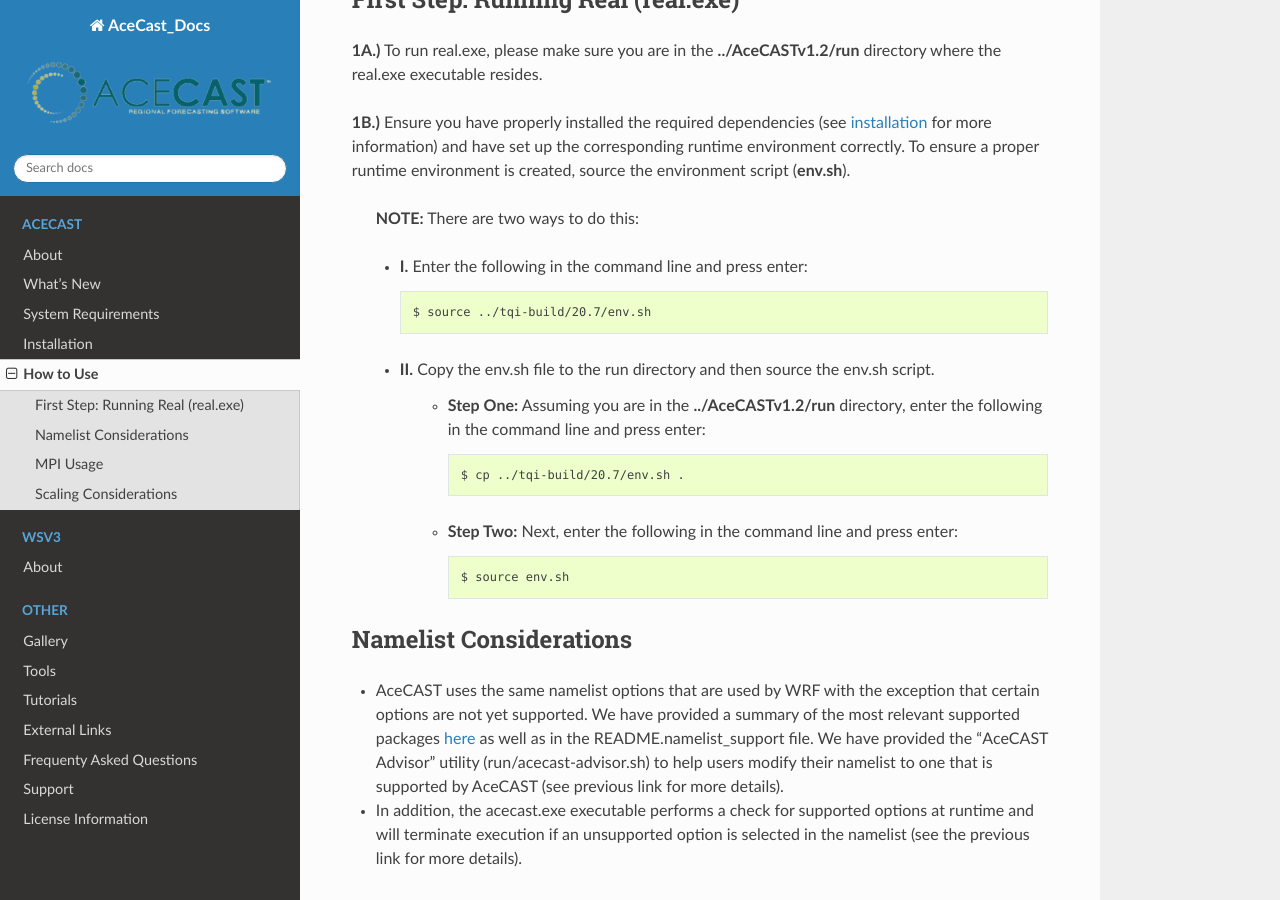
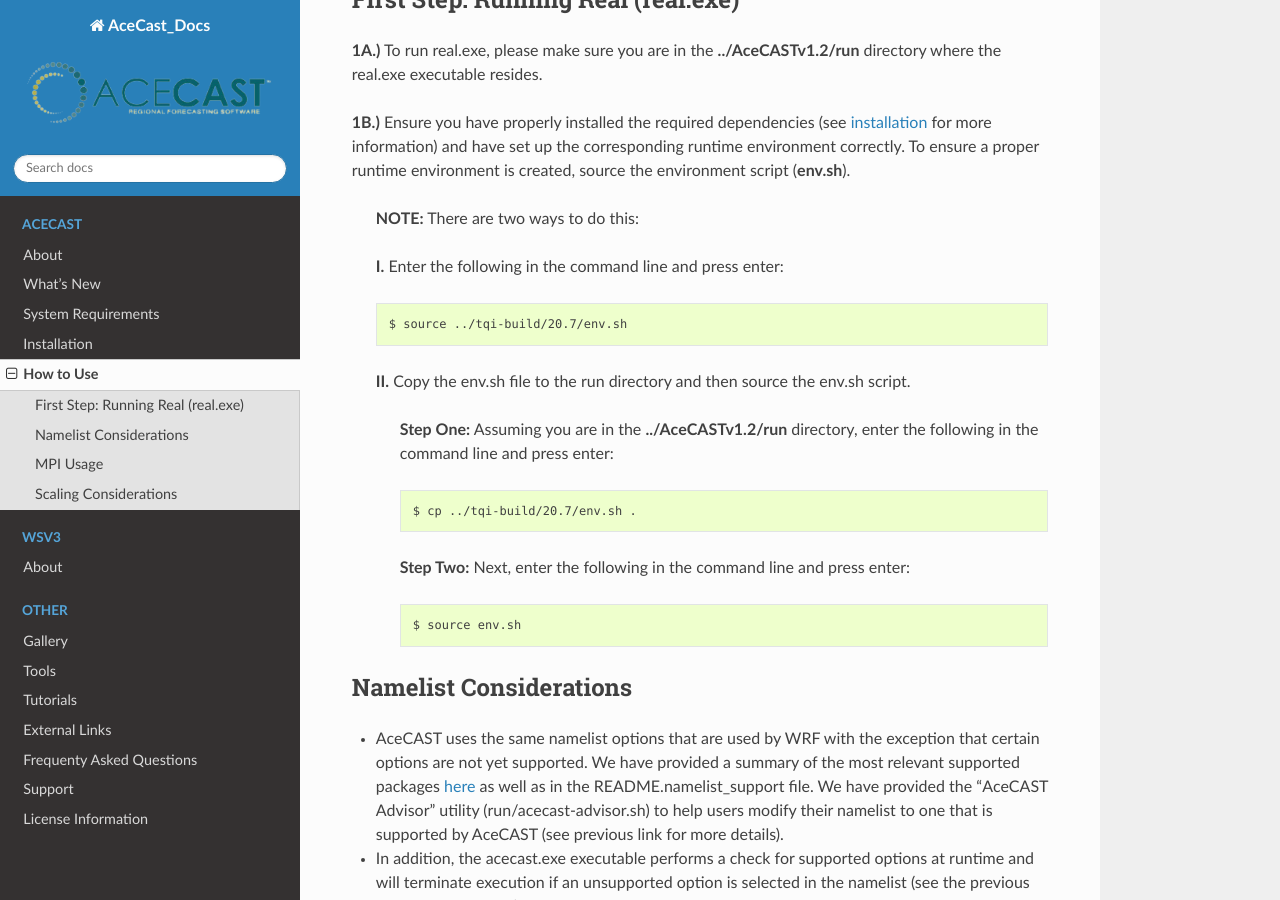
Before and after one commit to TempoQuestInc/AceCAST-Docs, a Sphinx documentation site: the page built from source/How_to_use.rst, in a window 1280 px wide and 900 px high, scrolled down 931 px. Built offline with Sphinx 7.4.7 and the Read the Docs theme 2.0.0, drawn with Linux system fonts in a browser that asks for light colours.

Commit message:
Still formatting

```diff
--- a/source/How_to_use.rst
+++ b/source/How_to_use.rst
@@ -11,7 +11,6 @@
 
         This means the user is responsible for running the following:
                 *  **1.** Gathering initialization data.
-
                 *  **2.** Running the WRF Preprocessing System (WPS).
                       *  **2A.** geogrid.exe
                       *  **2B.** ungrib.exe
@@ -36,17 +35,17 @@
 
         **NOTE:** There are two ways to do this:
 
-        *  **I.** Enter the following in the command line and press enter::
+        **I.** Enter the following in the command line and press enter::
 
                 $ source ../tqi-build/20.7/env.sh
 
-        *  **II.** Copy the env.sh file to the run directory and then source the env.sh script.
+        **II.** Copy the env.sh file to the run directory and then source the env.sh script.
 
-                *  **Step One:** Assuming you are in the **../AceCASTv1.2/run** directory, enter the following in the command line and press enter::
+                **Step One:** Assuming you are in the **../AceCASTv1.2/run** directory, enter the following in the command line and press enter::
 
                         $ cp ../tqi-build/20.7/env.sh .
 
-                *  **Step Two:** Next, enter the following in the command line and press enter::
+                **Step Two:** Next, enter the following in the command line and press enter::
 
                         $ source env.sh
 
```
